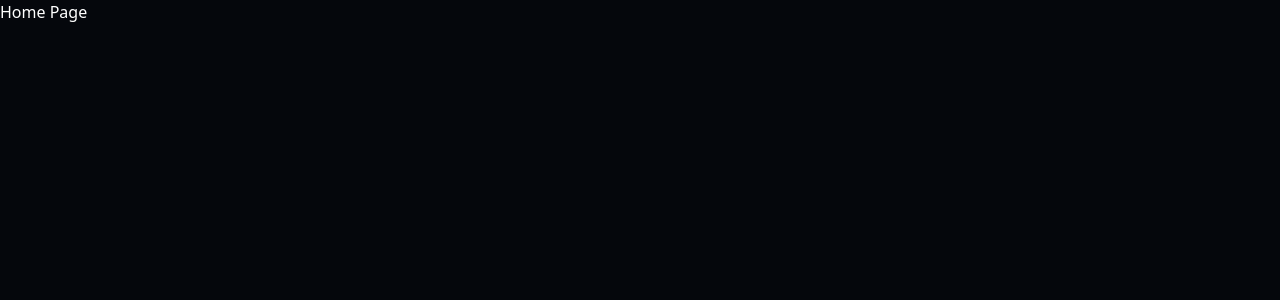
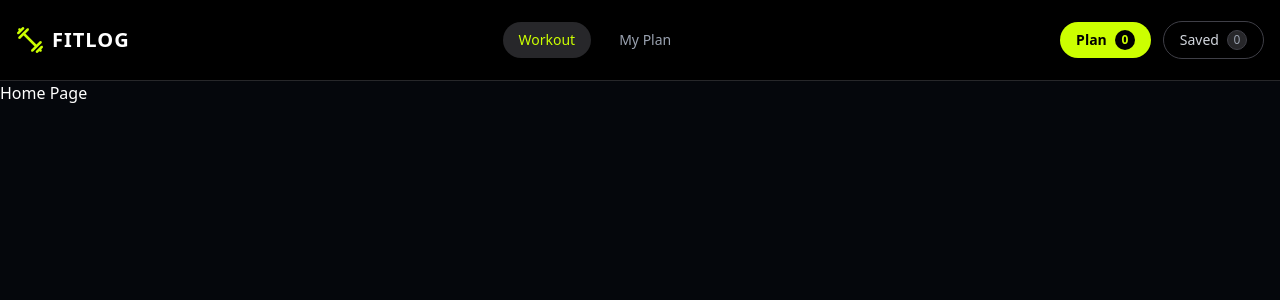
Before and after one commit to Sayeed-sbs/fitlog, a Next.js app: page / in a window 1280 px wide. Shown: the top 300 px of the page. Built offline with nearby package versions, Linux system fonts and the light colour scheme.

Commit message:
navbar push

```diff
--- a/app/layout.js
+++ b/app/layout.js
@@ -1,5 +1,6 @@
 import { Geist, Geist_Mono } from "next/font/google";
 import "./globals.css";
+import Navbar from "@/components/Navbar";
 
 const geistSans = Geist({
   variable: "--font-geist-sans",
@@ -12,8 +13,8 @@ const geistMono = Geist_Mono({
 });
 
 export const metadata = {
-  title: "Create Next App",
-  description: "Generated by create next app",
+  title: "FitLog",
+  description: "Workout tracking application",
 };
 
 export default function RootLayout({ children }) {
@@ -22,7 +23,10 @@ export default function RootLayout({ children }) {
       lang="en"
       className={`${geistSans.variable} ${geistMono.variable} h-full antialiased`}
     >
-      <body className="min-h-full flex flex-col">{children}</body>
+      <body className="min-h-full bg-black text-white">
+        <Navbar />
+        <main className="flex-1">{children}</main>
+      </body>
     </html>
   );
 }
--- a/app/my-plan/page.js
+++ b/app/my-plan/page.js
@@ -0,0 +1,8 @@
+export default function MyPlanPage() {
+  return (
+    <div className="p-8 text-white max-w-7xl mx-auto">
+      <h1 className="text-3xl font-bold mb-2">MY PLAN</h1>
+      <p className="text-gray-400">Cap of five lifts for today. Finish them, then load more.</p>
+    </div>
+  );
+}
--- a/app/not-found.js
+++ b/app/not-found.js
@@ -0,0 +1,14 @@
+import Link from 'next/link';
+
+export default function NotFound() {
+  return (
+    <div className="flex flex-col items-center justify-center min-h-screen bg-base-200 text-center px-4">
+      <h1 className="text-6xl font-bold text-error mb-4">404</h1>
+      <h2 className="text-2xl font-semibold mb-2">Page Not Found</h2>
+      <p className="text-base-content/70 mb-6">The page you are looking for does not exist.</p>
+      <Link href="/" className="btn btn-primary">
+        Go Back Home
+      </Link>
+    </div>
+  );
+}
--- a/components/Navbar.jsx
+++ b/components/Navbar.jsx
@@ -0,0 +1,77 @@
+"use client";
+
+import Link from "next/link";
+import Image from "next/image";
+import { usePathname } from "next/navigation";
+
+export default function Navbar({ planCount = 0, savedCount = 0 }) {
+  const pathname = usePathname();
+
+  return (
+    <nav className="border-b border-zinc-800 bg-black">
+      <div className="mx-auto flex h-20 max-w-7xl items-center justify-between px-4">
+
+        <Link href="/" className="flex items-center gap-2">
+          <Image
+            src="/assets/logo.png"
+            alt="FitLog Logo"
+            width={28}
+            height={28}
+            className="object-contain"
+            priority
+          />
+          <span className="text-xl font-bold tracking-wider text-white">
+            FITLOG
+          </span>
+        </Link>
+
+        <div className="flex items-center gap-3">
+          <Link
+            href="/"
+            className={`rounded-full px-4 py-2 text-sm transition ${
+              pathname === "/"
+                ? "bg-zinc-800 text-[#ccff00]"
+                : "text-gray-400 hover:text-white"
+            }`}
+          >
+            Workout
+          </Link>
+
+          <Link
+            href="/my-plan"
+            className={`rounded-full px-4 py-2 text-sm transition ${
+              pathname === "/my-plan"
+                ? "bg-zinc-800 text-[#ccff00]"
+                : "text-gray-400 hover:text-white"
+            }`}
+          >
+            My Plan
+          </Link>
+        </div>
+
+        <div className="flex items-center gap-3">
+          <Link
+            href="/my-plan"
+            className="inline-flex items-center gap-2 rounded-full bg-[#ccff00] px-4 py-2 text-sm font-bold text-black"
+          >
+            <span>Plan</span>
+            <span className="flex h-5 w-5 items-center justify-center rounded-full bg-black text-xs text-[#ccff00]">
+              {planCount}
+            </span>
+          </Link>
+
+          <Link
+            href="/my-plan"
+            className="inline-flex items-center gap-2 rounded-full border border-zinc-700 bg-transparent px-4 py-2 text-sm text-gray-300"
+          >
+            <span>Saved</span>
+            <span className="flex h-5 w-5 items-center justify-center rounded-full bg-zinc-800 text-xs text-gray-400 border border-zinc-700">
+              {savedCount}
+            </span>
+          </Link>
+        </div>
+
+      </div>
+    </nav>
+  );
+}
```
Also changed, not shown: public/assets/banner.png (added), public/assets/logo.png (added).
